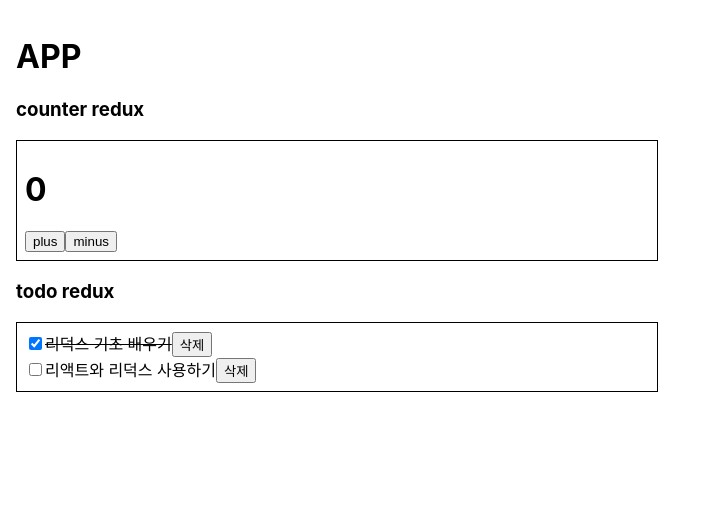
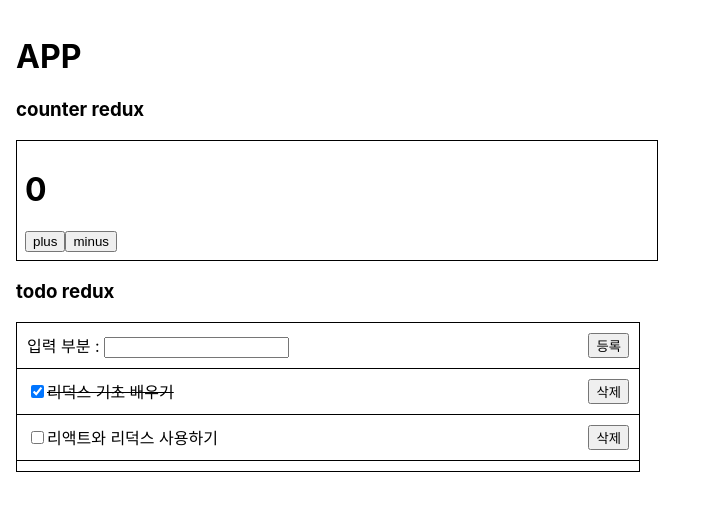
Before and after one commit to jmeno1011/redux-pprac, a React (Create React App) app: page / in a window 1280 px wide. Shown: the top 510 px of the page, without its empty margins (0-705 px from the left). Built offline with nearby package versions, Linux system fonts and the light colour scheme.

Commit message:
add, remove 만듬

```diff
--- a/src/containers/TodoContainer.jsx
+++ b/src/containers/TodoContainer.jsx
@@ -1,23 +1,64 @@
 import React from "react";
 import { useCallback } from "react";
 import { useDispatch, useSelector } from "react-redux";
-import { toggle } from "../modules/todo";
+import { add, changeInput, remove, toggle } from "../modules/todo";
 
 const TodoContainer = () => {
   const { input, todos } = useSelector((state) => ({
     input: state.todo.input,
     todos: state.todo.todos,
   }));
-  console.log(todos);
   const dispatch = useDispatch();
+  const onChangeInput = useCallback(
+    (input) => dispatch(changeInput(input)),
+    [dispatch]
+  );
+  const onAdd = useCallback((text) => dispatch(add(text)), [dispatch]);
   const onToggle = useCallback((id) => dispatch(toggle(id)), [dispatch]);
+  const onRemove = useCallback((id) => dispatch(remove(id)), [dispatch]);
+
+  const onChange = (e) => {
+    onChangeInput(e.target.value);
+  };
+  const onSubmit = (e) => {
+    e.preventDefault();
+    onAdd(input);
+    // 등록후 인풋 초기화
+    onChangeInput("");
+  };
   // const [onToggle] = useActions
   return (
+    <div style={{ width: "50%" }}>
+      <h3>todo redux</h3>
+      <form
+        onSubmit={onSubmit}
+        style={{
+          padding: "10px",
+          border: "1px solid black",
+          borderBottom: "none",
+          display: "flex",
+          justifyContent: "space-between",
+        }}
+      >
         <div>
-      <h3>todo redux</h3>
-      <div style={{ border: "1px solid black", width: "50%", padding: "8px" }}>
+          <span>입력 부분 : </span>
+          <input value={input} onChange={onChange} />
+        </div>
+        <button type="submit">등록</button>
+      </form>
+      <div
+        style={{
+          border: "1px solid black",
+          paddingBottom: "10px",
+        }}
+      >
         {todos.map((todo) => (
-          <TodoItem key={todo.id} todo={todo} onToggle={onToggle} />
+          <TodoItem
+            key={todo.id}
+            todo={todo}
+            onToggle={onToggle}
+            onRemove={onRemove}
+          />
         ))}
       </div>
     </div>
@@ -26,8 +67,16 @@
 
 export default TodoContainer;
 
-const TodoItem = ({ todo, onToggle }) => {
+const TodoItem = ({ todo, onToggle, onRemove }) => {
   return (
+    <div
+      style={{
+        display: "flex",
+        justifyContent: "space-between",
+        padding: "10px",
+        borderBottom: "1px solid black",
+      }}
+    >
       <div>
         <input
           type={"checkbox"}
@@ -38,7 +87,8 @@
         <span style={{ textDecoration: todo.done ? "line-through" : "none" }}>
           {todo.text}
         </span>
-      <button>삭제</button>
+      </div>
+      <button onClick={() => onRemove(todo.id)}>삭제</button>
     </div>
   );
 };
--- a/src/modules/todo.js
+++ b/src/modules/todo.js
@@ -1,5 +1,6 @@
 import { createAction, handleActions } from "redux-actions";
 
+const CHANGE_INPUT = "todo/CHANGE_INPUT";
 const ADD = "todo/ADD";
 const TOGGLE = "todo/TOGGLE";
 const REMOVE = "todo/REMOVE";
@@ -12,6 +13,8 @@
   text,
   done: false,
 }));
+
+export const changeInput = createAction(CHANGE_INPUT, (input) => input);
 
 export const toggle = createAction(TOGGLE, (id) => id);
 
@@ -35,6 +38,7 @@
 
 const todo = handleActions(
   {
+    [CHANGE_INPUT]: (state, { payload: input }) => ({ ...state, input }),
     [ADD]: (state, { payload: todo }) => ({
       ...state,
       todos: state.todos.concat(todo),
@@ -45,6 +49,10 @@
         todo.id === id ? { ...todo, done: !todo.done } : todo
       ),
     }),
+    [REMOVE]: (state, { payload: id }) => ({
+      ...state,
+      todos: state.todos.filter((todo) => todo.id !== id),
+    }),
   },
   initialState
 );
```
Lines whose indentation alone changed are shown as unchanged.
